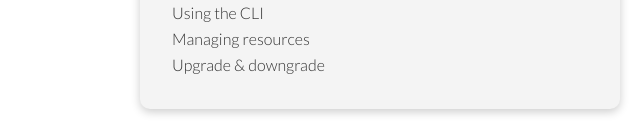
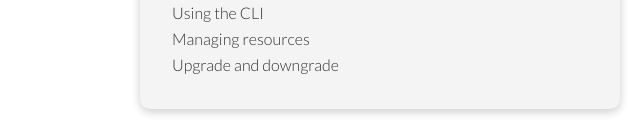
Before and after one commit to BF-FrontEnd-class/agile-development-group4-loruki-rebuild, a plain HTML site: page pages/docs.html in a window 1280 px wide. Shown: the part 817-952 px from the top of the page, 0-640 px from the left. Drawn offline with Linux system fonts and the light colour scheme.

Commit message:
add links discription

```diff
--- a/pages/docs.html
+++ b/pages/docs.html
@@ -57,7 +57,7 @@
               <li><a href="#">Setting up a container</a></li>
               <li><a href="#">Using the CLI</a></li>
               <li><a href="#">Managing resources</a></li>
-              <li><a href="#">Upgrade & downgrade</a></li>
+              <li><a href="#">Upgrade and downgrade</a></li>
             </ul>
           </nav>
         </div>
```
Also changed, not shown: .cspell.json.
